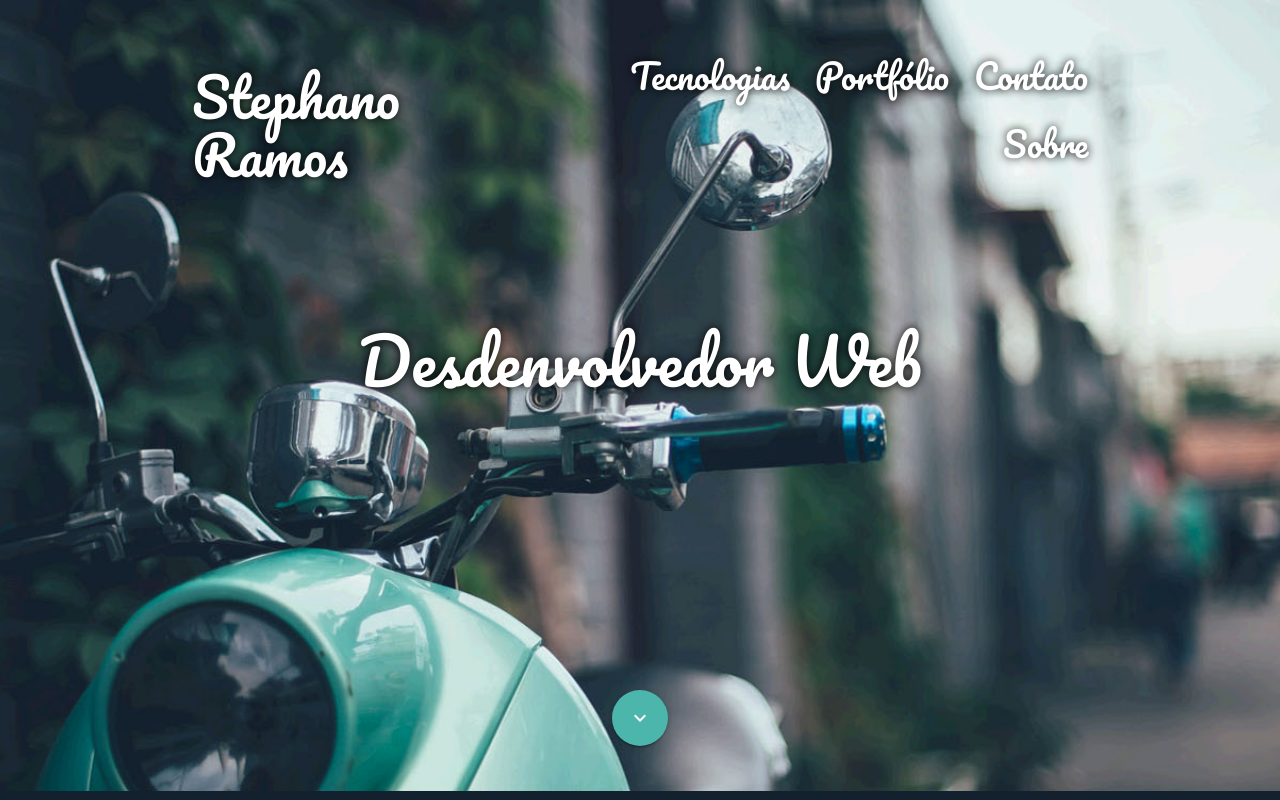
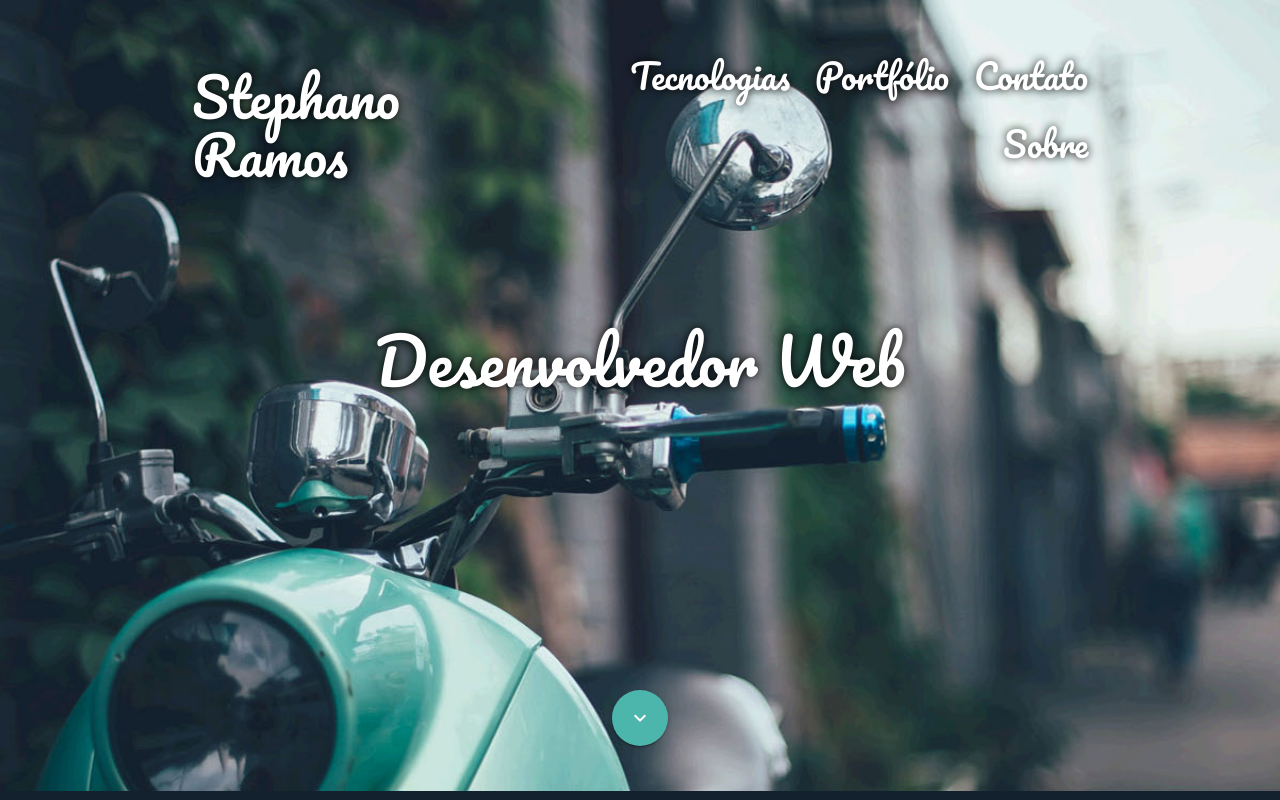
Before and after one commit to stephanokrm/stephanokrm.github.io, a plain HTML site: page index.html in a window 1280 px wide. Shown: the top 800 px of the page. Drawn offline with nearby package versions, Linux system fonts and the light colour scheme.

Commit message:
Correção gramática

```diff
--- a/index.html
+++ b/index.html
@@ -40,7 +40,7 @@
                     </div>
                     <div class="row center">
                         <div class="col s12 m12 l12">
-                            <h1 class="center white-text pacifico shadow main-title">Desdenvolvedor Web</h1>
+                            <h1 class="center white-text pacifico shadow main-title">Desenvolvedor Web</h1>
                         </div>
                     </div>
                     <div class="row center">
```
